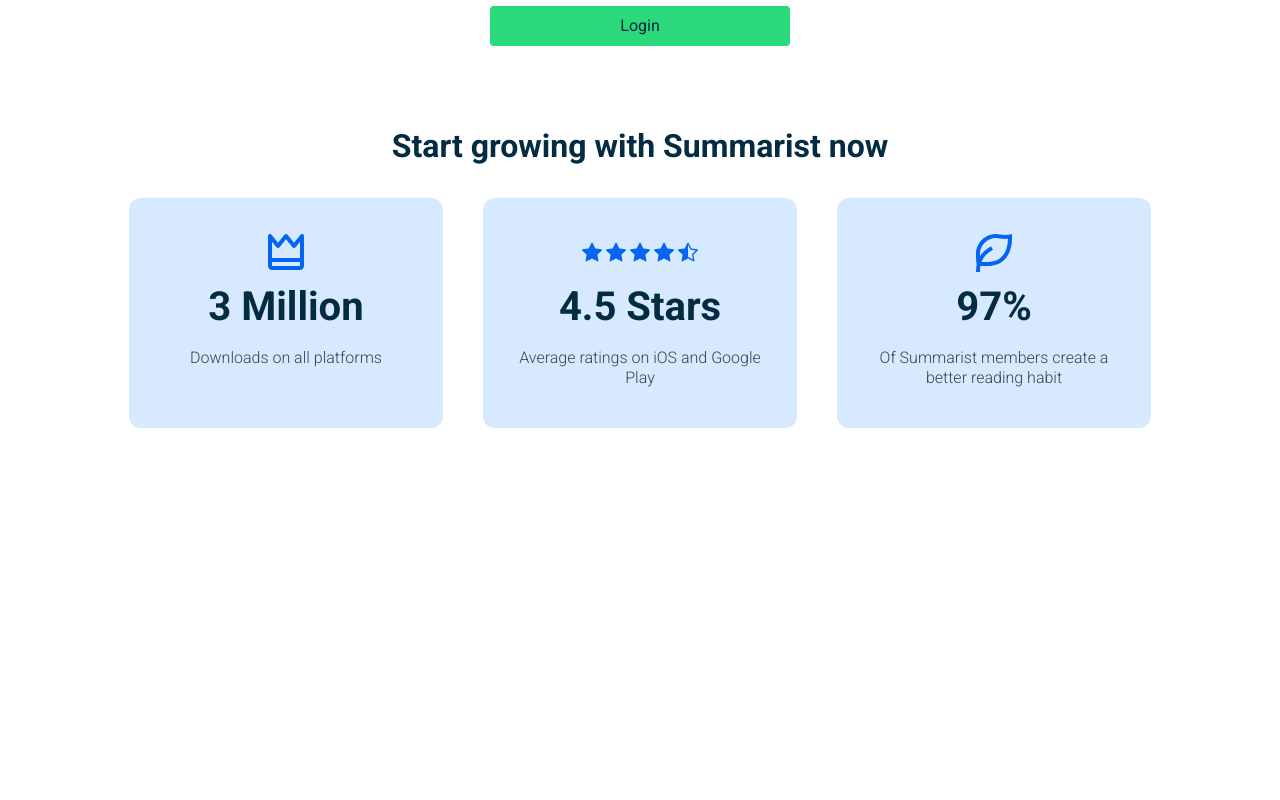
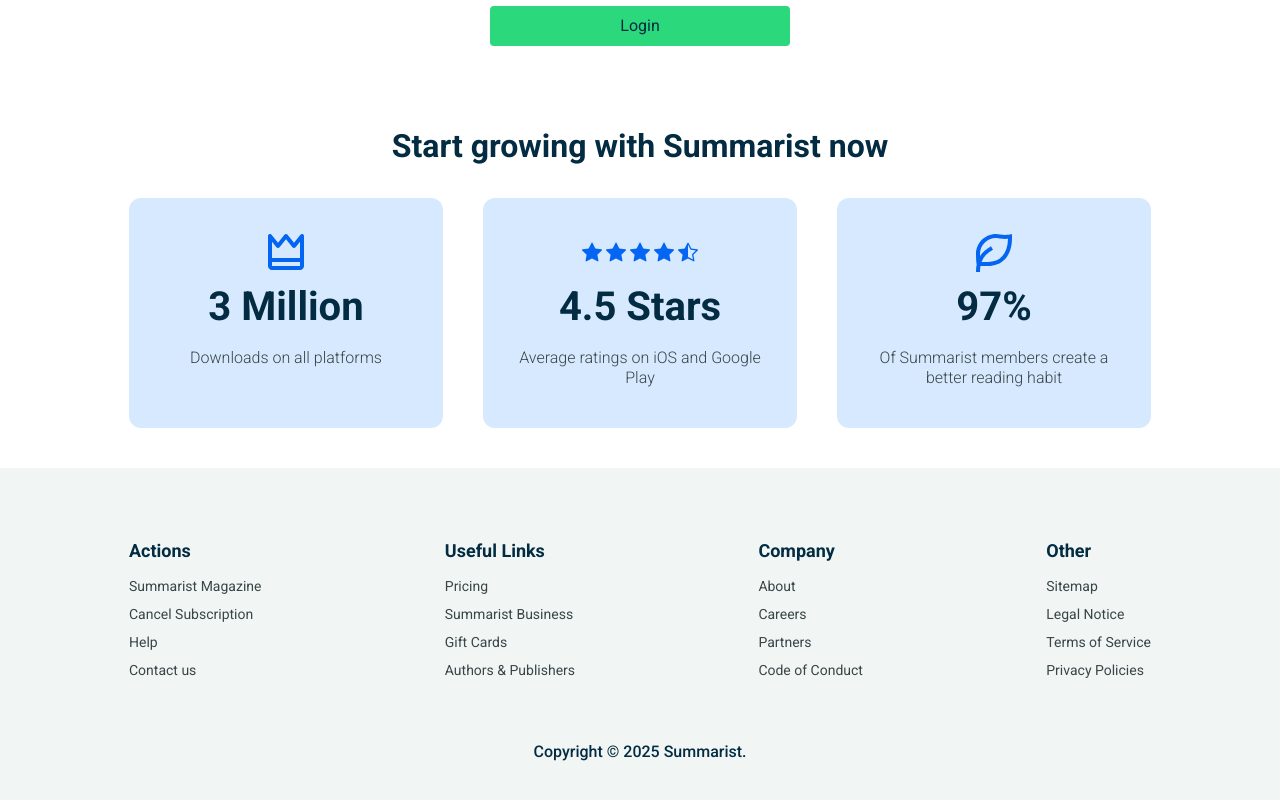
Before and after one commit to pstruthers/summarist, a Next.js app: page / in a window 1280 px wide. Shown: the part 2451-3251 px from the top of the page. Before the commit the page ends 2919 px from the top, so only its background shows below. Built offline with nearby package versions, Linux system fonts and the light colour scheme.

Commit message:
footer component

```diff
--- /dev/null
+++ b/src/app/components/footer/Footer.tsx
@@ -0,0 +1,53 @@
+import FooterColumn from "./FooterColumn";
+
+export default function Footer() {
+  return (
+    <div className="py-10 w-full bg-[#f1f6f4]">
+      <div className="max-w-[1070px] w-full mx-auto px-6">
+        <div className="relative flex justify-between text-[14px] mx-auto mt-8 mb-16 max-md:flex-col max-md:gap-8">
+          <FooterColumn
+            title="Actions"
+            links={[
+              "Summarist Magazine",
+              "Cancel Subscription",
+              "Help",
+              "Contact us"
+            ]}
+          />
+          <FooterColumn
+            title="Useful Links"
+            links={[
+              "Pricing",
+              "Summarist Business",
+              "Gift Cards",
+              "Authors & Publishers"
+            ]}
+          />
+          <FooterColumn
+            title="Company"
+            links={[
+              "About",
+              "Careers",
+              "Partners",
+              "Code of Conduct"
+            ]}
+          />
+          <FooterColumn
+            title="Other"
+            links={[
+              "Sitemap",
+              "Legal Notice",
+              "Terms of Service",
+              "Privacy Policies"
+            ]}
+          />
+        </div>
+        <div className="flex justify-center items-center">
+          <div className="text-[#032b41] font-medium">
+            Copyright &copy; 2025 Summarist.
+          </div>
+        </div>
+      </div>
+    </div>
+  )
+}
--- /dev/null
+++ b/src/app/components/footer/FooterColumn.tsx
@@ -0,0 +1,19 @@
+interface FooterColumnProps {
+  title: string,
+  links: string[],
+};
+
+export default function FooterColumn({ title, links }: FooterColumnProps) {
+  return (
+    <div className="z-10">
+      <div className="text-[18px] text-[#032b41] font-semibold mb-4">{title}</div>
+      <div>
+        {links.map((link, index) => (
+          <div key={index} className="mb-3 leading-4 last:mb-0">
+            <a className="text-[#394547] text-[14px] cursor-not-allowed">{link}</a>
+          </div>
+        ))}
+      </div>
+    </div>
+  )
+}
--- a/src/app/page.tsx
+++ b/src/app/page.tsx
@@ -4,6 +4,7 @@
 import Features from "./components/features/Features";
 import Reviews from "./components/reviews/Reviews";
 import Numbers from "./components/numbers/Numbers";
+import Footer from "./components/footer/Footer";
 
 export default function Home() {
   return (
@@ -13,6 +14,7 @@
       <Features />
       <Reviews />
       <Numbers />
+      <Footer />
     </div>
   );
 }
```
